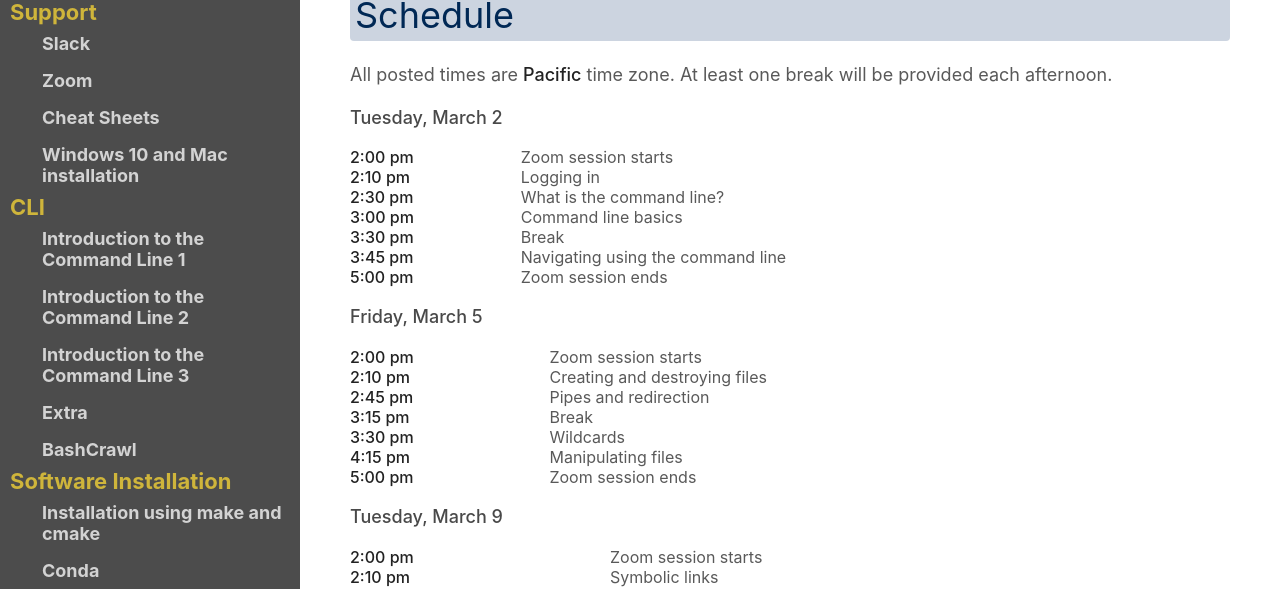
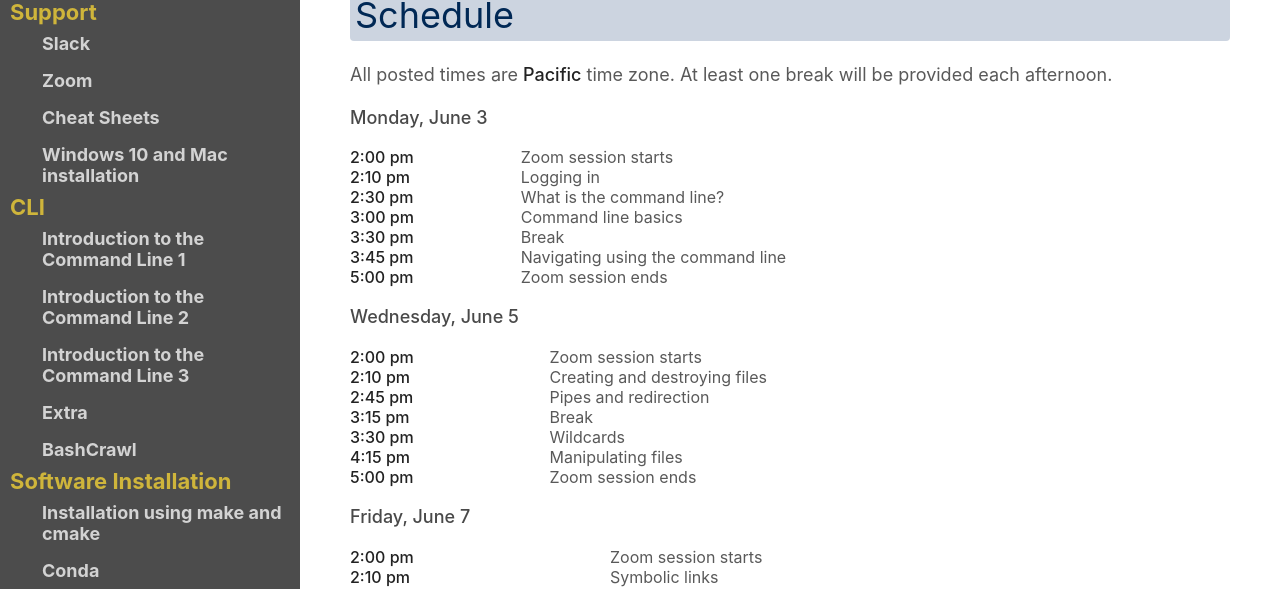
Before and after one commit to ucdavis-bioinformatics-training/2024-June-Introduction-to-the-Command-Line-for-Bioinformatics, a Jekyll site: the page built from base/schedule.md, in a window 1280 px wide. Shown: the part 179-768 px from the top of the page. Built offline with Jekyll 4.4.1, drawn with Linux system fonts in a browser that asks for light colours; our own code applies the rules of GitHub Pages for plain Markdown files.

Commit message:
initial commit

```diff
--- a/base/schedule.md
+++ b/base/schedule.md
@@ -2,7 +2,7 @@
 
 All posted times are **Pacific** time zone. At least one break will be provided each afternoon.
 
-#### Tuesday, March 2
+#### Monday, June 3
 
 |:----------- |:------------------- |
 |**2:00 pm**  | Zoom session starts |
@@ -13,7 +13,7 @@ All posted times are **Pacific** time zone. At least one break will be provided
 |**3:45 pm**  | Navigating using the command line |
 |**5:00 pm** | Zoom session ends |
 
-#### Friday, March 5
+#### Wednesday, June 5
 
 |:----------- |:------------------- |
 |**2:00 pm**  | Zoom session starts |
@@ -24,7 +24,7 @@ All posted times are **Pacific** time zone. At least one break will be provided
 |**4:15 pm**  | Manipulating files |
 |**5:00 pm** | Zoom session ends |
 
-#### Tuesday, March 9
+#### Friday, June 7
 
 |:----------- |:------------------- |
 |**2:00 pm**  | Zoom session starts |
```
